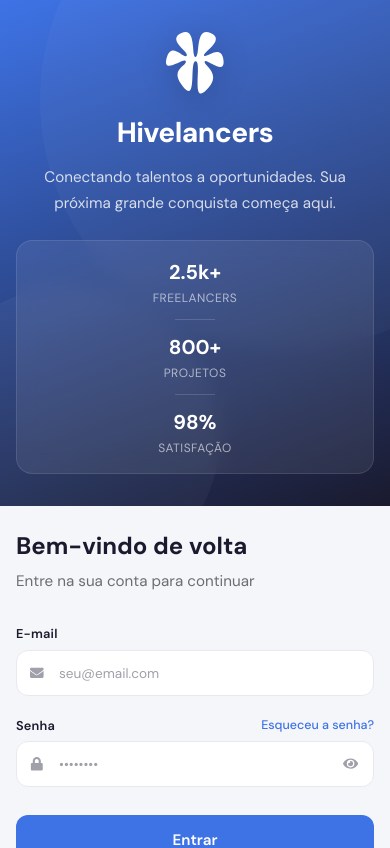
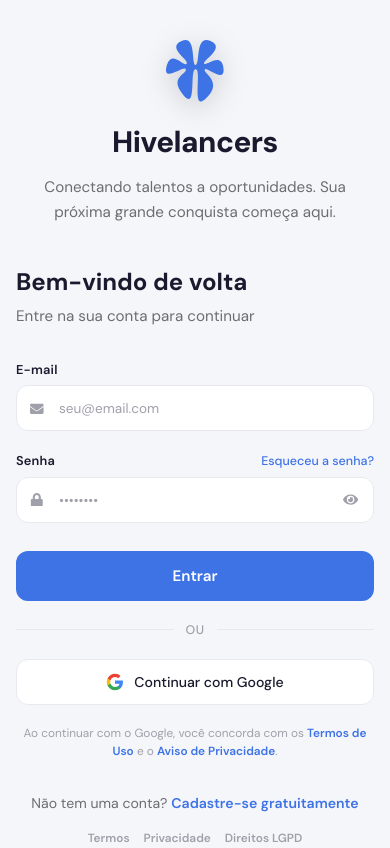
Before and after one commit to mattchagaz/hivelancers-v2, a React (Vite) app: page /login in a window 390 px wide. Shown: the top 848 px of the page. Built offline with nearby package versions, Linux system fonts and the light colour scheme; no server answers.

Commit message:
login/signup mobile design

```diff
--- a/src/components/Auth/Login/Login.module.css
+++ b/src/components/Auth/Login/Login.module.css
@@ -423,38 +423,51 @@
 @media (max-width: 768px) {
   .page {
     flex-direction: column;
+    min-height: 100dvh;
   }
 
   .brandSide {
     width: 100%;
     min-height: auto;
-    padding: 2.5rem 1.5rem;
+    background: transparent;
+    padding: 3rem 1.5rem 1.5rem;
+  }
+
+  .brandDecor,
+  .brandDecor2 {
+    display: none;
   }
 
   .brandContent {
     text-align: center;
     max-width: 100%;
+    color: var(--text-primary);
   }
 
   .logoMark {
     margin: 0 auto 1.5rem;
+    color: var(--primary-color);
   }
 
   .brandTitle {
-    font-size: 1.75rem;
+    font-size: 1.85rem;
+    color: var(--text-primary);
   }
 
   .brandTagline {
-    margin-bottom: 1.5rem;
+    margin-bottom: 0;
     font-size: 0.95rem;
+    color: var(--text-secondary);
   }
 
   .stats {
-    justify-content: center;
+    display: none;
   }
 
   .formSide {
-    padding: 2rem 1.5rem;
+    flex: 1;
+    padding: 1.5rem 1.5rem 2rem;
+    justify-content: flex-end;
   }
 
   .formContainer {
@@ -466,23 +479,24 @@
   }
 }
 
+/* Modo escuro no mobile: hero em gradiente único, sem "costura" entre o
+   bloco de marca e o formulário — igual ao restante do app no dark mode. */
+@media (max-width: 768px) {
+  [data-theme='dark'] .page {
+    background: linear-gradient(180deg, var(--primary-color) 0%, #1a1a2e 50%, #0a0c12 100%);
+  }
+
+  [data-theme='dark'] .logoMark {
+    color: #fff;
+  }
+}
+
 @media (max-width: 400px) {
   .brandSide {
-    padding: 2rem 1rem;
+    padding: 2.5rem 1rem 1rem;
   }
 
   .formSide {
-    padding: 1.5rem 1rem;
-  }
-
-  .stats {
-    flex-direction: column;
-    gap: 0.75rem;
-    text-align: center;
-  }
-
-  .statDivider {
-    width: 40px;
-    height: 1px;
+    padding: 1.5rem 1rem 1.5rem;
   }
 }
--- a/src/components/Auth/Signup/Signup.module.css
+++ b/src/components/Auth/Signup/Signup.module.css
@@ -593,30 +593,41 @@
 @media (max-width: 768px) {
   .page {
     flex-direction: column;
+    min-height: 100dvh;
   }
 
   .brandSide {
     width: 100%;
     min-height: auto;
-    padding: 2rem 1.5rem;
+    background: transparent;
+    padding: 3rem 1.5rem 1.5rem;
+  }
+
+  .brandDecor,
+  .brandDecor2 {
+    display: none;
   }
 
   .brandContent {
     text-align: center;
     max-width: 100%;
+    color: var(--text-primary);
   }
 
   .logoMark {
     margin: 0 auto 1.5rem;
+    color: var(--primary-color);
   }
 
   .brandTitle {
-    font-size: 1.75rem;
+    font-size: 1.85rem;
+    color: var(--text-primary);
   }
 
   .brandTagline {
-    margin-bottom: 1.5rem;
+    margin-bottom: 0;
     font-size: 0.95rem;
+    color: var(--text-secondary);
   }
 
   .features {
@@ -624,7 +635,9 @@
   }
 
   .formSide {
-    padding: 2rem 1.5rem;
+    flex: 1;
+    padding: 1.5rem 1.5rem 2rem;
+    justify-content: flex-end;
   }
 
   .formContainer {
@@ -648,12 +661,24 @@
   }
 }
 
+/* Modo escuro no mobile: hero em gradiente único, sem "costura" entre o
+   bloco de marca e o formulário — igual ao restante do app no dark mode. */
+@media (max-width: 768px) {
+  [data-theme='dark'] .page {
+    background: linear-gradient(180deg, #1a1a2e 0%, var(--primary-color) 45%, #1a1a2e 75%, #0a0c12 100%);
+  }
+
+  [data-theme='dark'] .logoMark {
+    color: #fff;
+  }
+}
+
 @media (max-width: 400px) {
   .brandSide {
-    padding: 1.5rem 1rem;
+    padding: 2.5rem 1rem 1rem;
   }
 
   .formSide {
-    padding: 1.5rem 1rem;
+    padding: 1.5rem 1rem 1.5rem;
   }
 }
```
